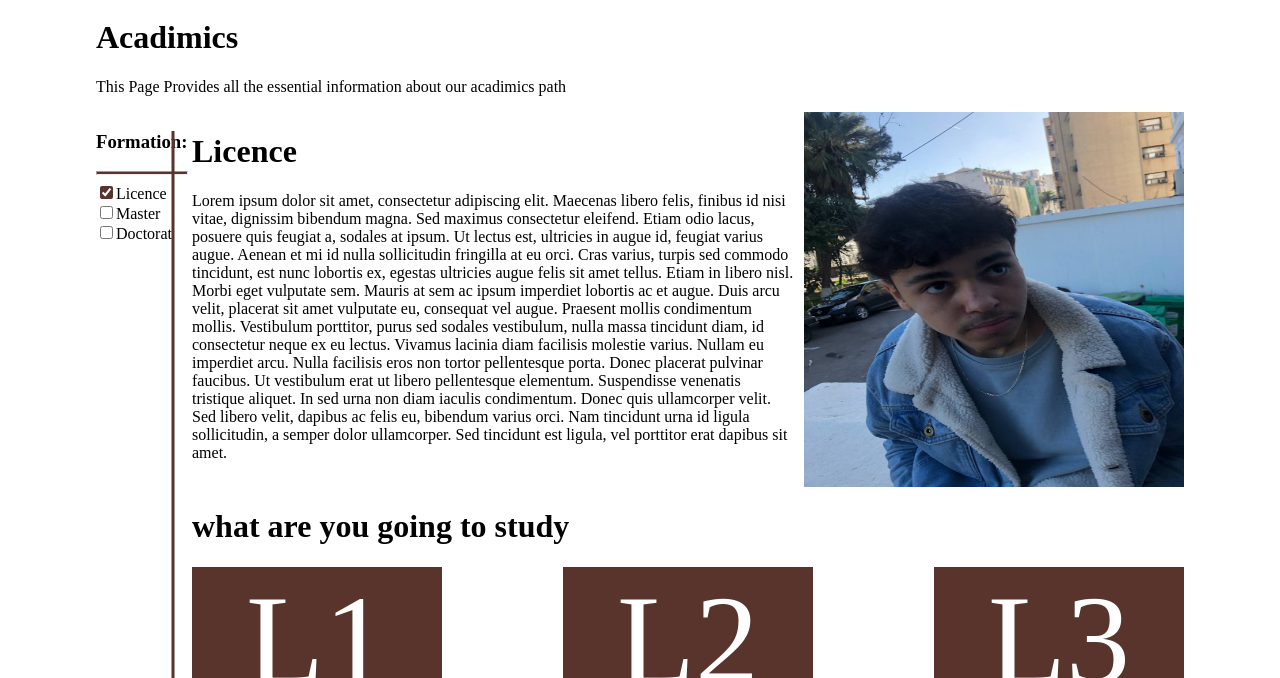
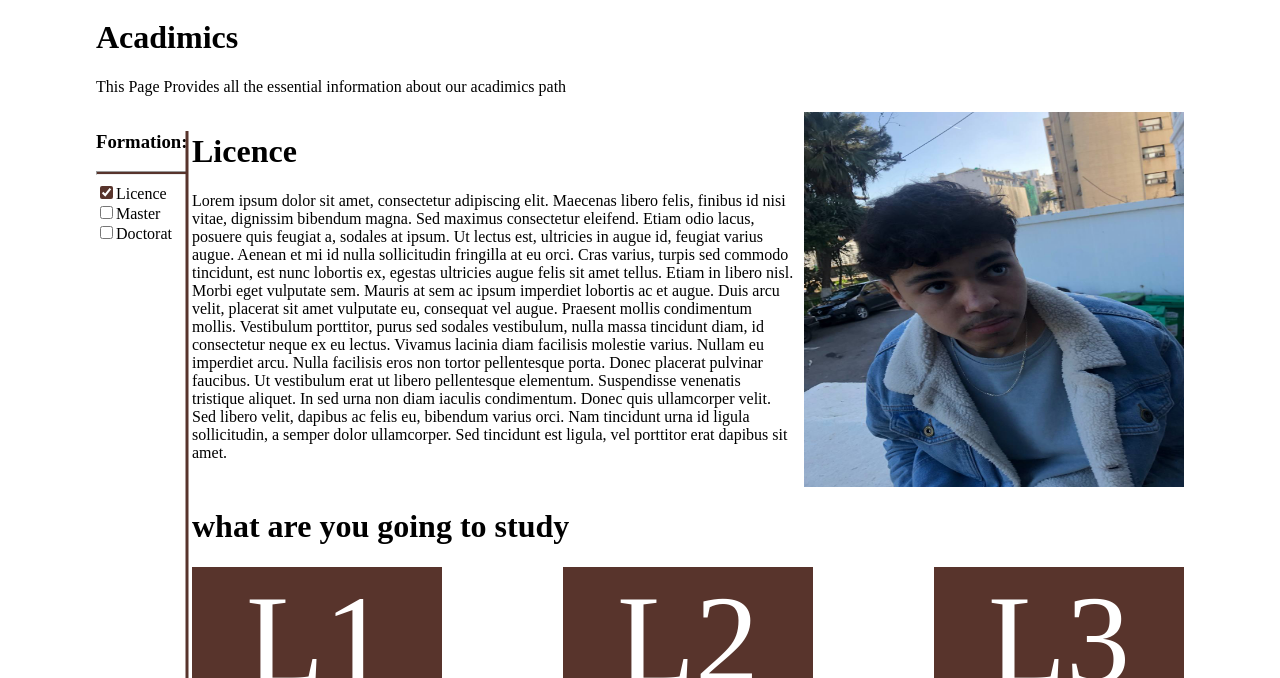
Before and after one commit to ranidzkellou/Projet-DevWeb2, a plain HTML site: page Midely's Job/academics.html in a window 1280 px wide. Shown: the part 122-800 px from the top of the page. Drawn offline with Linux system fonts and the light colour scheme.

Commit message:
smallchanges

```diff
--- a/Midely's Job/academics.css
+++ b/Midely's Job/academics.css
@@ -168,8 +168,8 @@ input[type="checkbox"]:checked {
 
 .vl {
     border-left: 3px solid #58342c;
-    height: 1350px;
+    height: 1400px;
     position: absolute;
-    left: 80%;
+    left: 95%;
     transform: translateX(-50%);
 }
--- a/Midely's Job/academics.html
+++ b/Midely's Job/academics.html
@@ -183,8 +183,6 @@
         <div class="footer">
         </div>
 
-        <div class="freespace1"></div>
-    <div class="freespace2"></div>
 
 </body>
 
```
